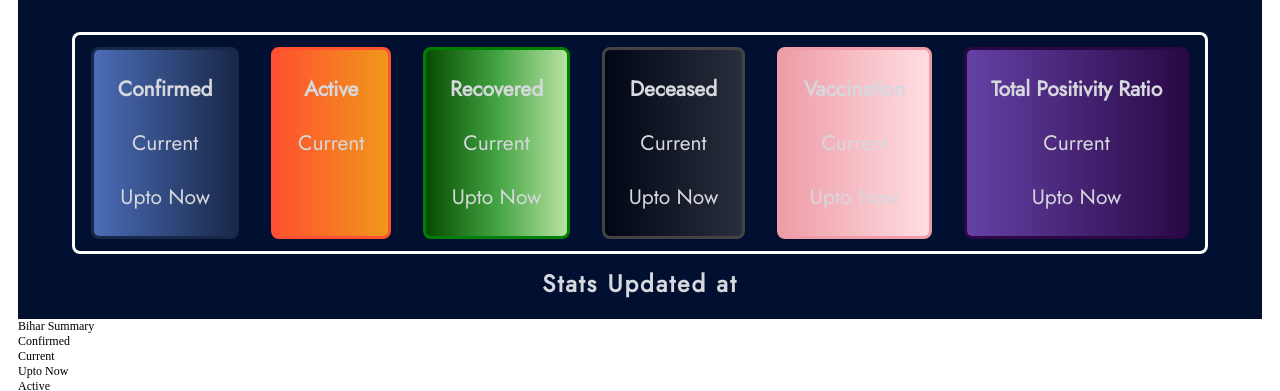
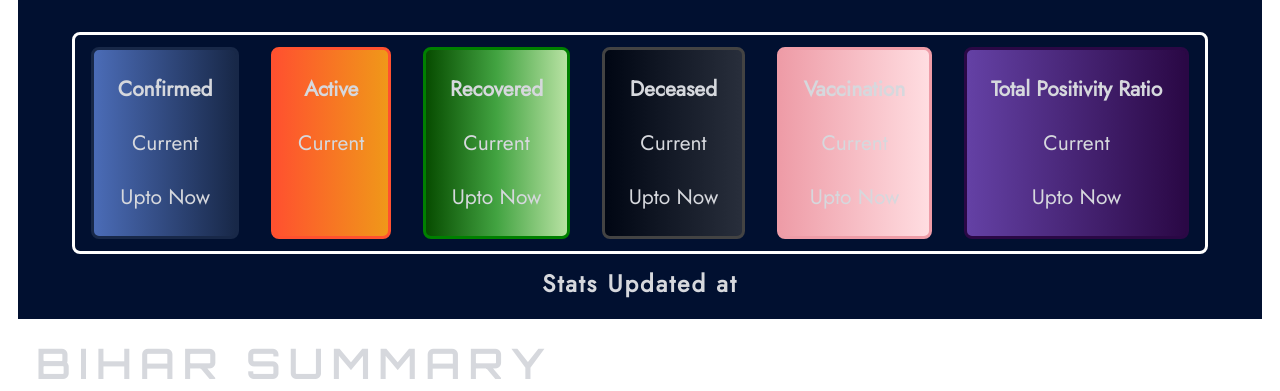
Before and after one commit to manu-karenite/Bihar-Covid-Tracker, a website: page index.html in a window 1280 px wide. Shown: the part 386-777 px from the top of the page. Drawn offline with nearby package versions, Linux system fonts and the light colour scheme; files that its build step writes are made by us from their sources; no server answers.

Commit message:
Minor Bugs

```diff
--- a/sass/base/_typography.scss
+++ b/sass/base/_typography.scss
@@ -16,3 +16,13 @@
     font-family: 'Orbitron', sans-serif;
     color:#D6D8DD;
 }
+
+.state-name
+{
+    font-size: 3.5rem;
+    text-transform: uppercase;
+    letter-spacing: 8px;
+    padding : 1.5rem;
+    font-family: 'Orbitron', sans-serif;
+    color:#D6D8DD;
+}
```
